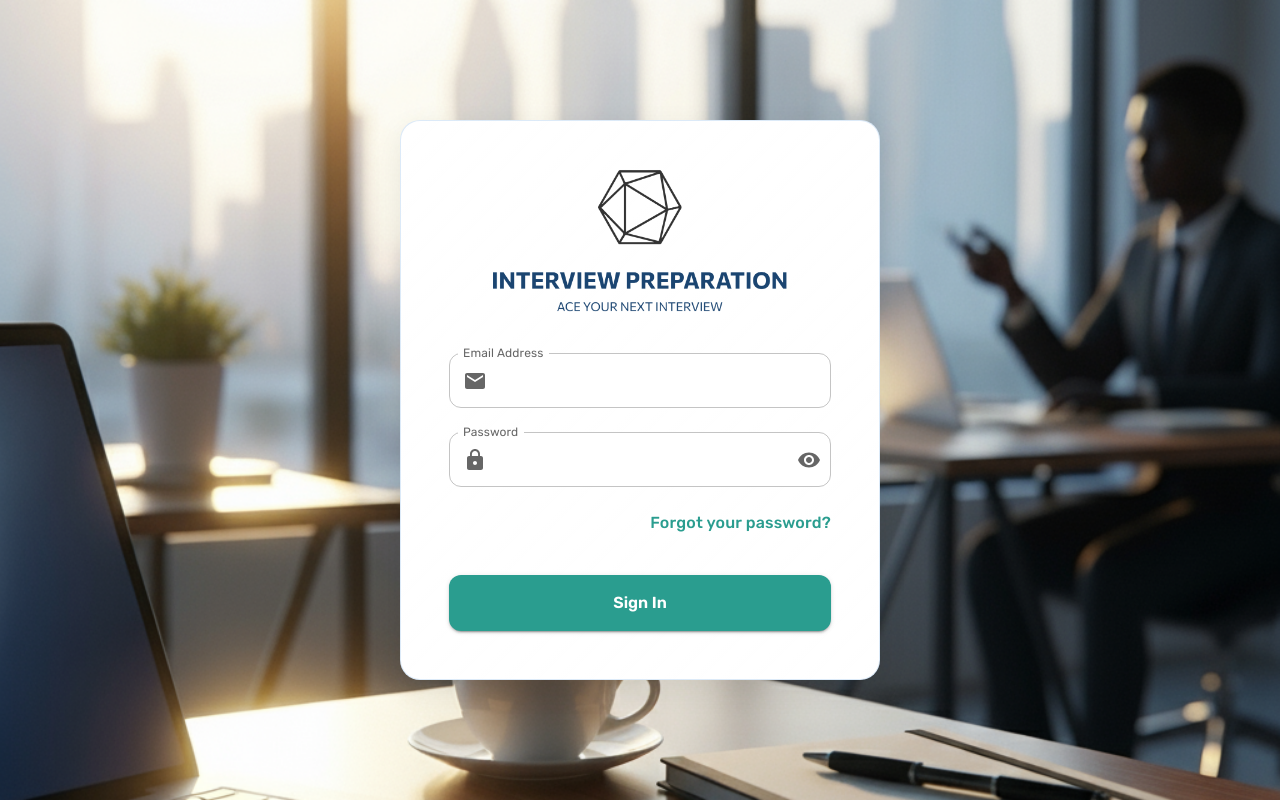
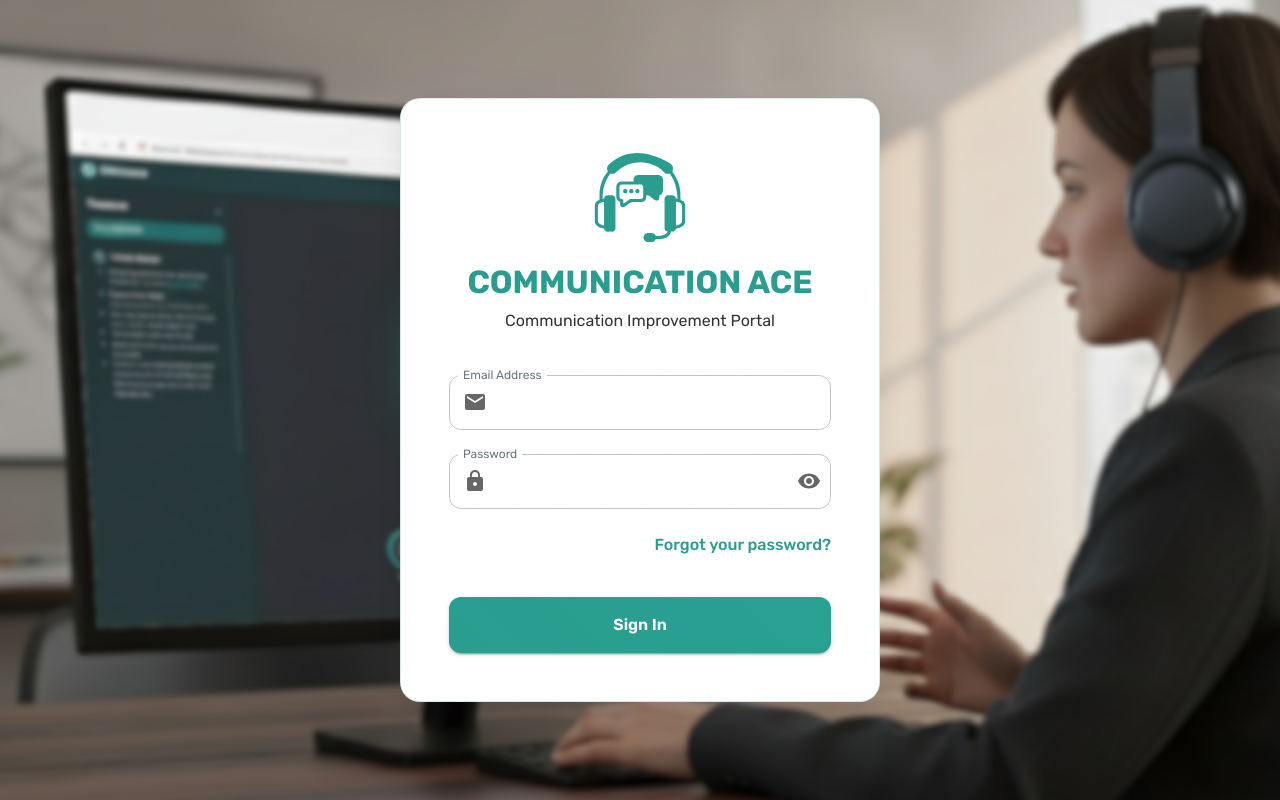
Before and after one commit to pranaybhatt19/CIP-Frontend, a React (Vite) app: page / in a window 1280 px wide. Built offline with nearby package versions, Linux system fonts and the light colour scheme; a web font is replaced by a local one.

Commit message:
UI changes

```diff
--- a/src/components/changePasswordModal.jsx
+++ b/src/components/changePasswordModal.jsx
@@ -88,7 +88,7 @@ const ChangePasswordDialog = ({ open, onClose }) => {
       fullWidth
       PaperProps={{ sx: { borderRadius: 2 } }}
     >
-      <DialogTitle sx={{ pb: 1 }}>
+      <DialogTitle sx={{ pb: 1 , mb:2.5}}>
         <Box
           sx={{
             display: "flex",
--- a/src/components/header.jsx
+++ b/src/components/header.jsx
@@ -24,7 +24,7 @@ import { useTheme } from "@mui/material/styles";
 export const Header = () => {
   const [anchorElUser, setAnchorElUser] = useState(null);
   const [username, setUsername] = useState("");
-  const [userRole, setUserRole] = useState("");
+  const [userDesignation, setUserDesignation] = useState("");
   const navigate = useNavigate();
   const theme = useTheme();
 
@@ -36,7 +36,7 @@ export const Header = () => {
       const lastName = fullName.length > 1 ? fullName[fullName.length - 1] : "";
       setUsername(`${firstName} ${lastName}`.trim());
     }
-    if (decodedToken?.role) setUserRole(decodedToken.role);
+    if (decodedToken?.designation) setUserDesignation(decodedToken.designation.name);
   }, []);
 
   const handleOpenUserMenu = (event) => setAnchorElUser(event.currentTarget);
@@ -82,7 +82,7 @@ export const Header = () => {
               <Typography sx={{ color: theme.palette.common.white, fontWeight: 500 }}>
                 {username || "User"}
               </Typography>
-              {userRole && (
+              {userDesignation && (
                 <Typography
                   sx={{
                     color: theme.palette.grey[200],
@@ -90,7 +90,7 @@ export const Header = () => {
                     textTransform: "capitalize",
                   }}
                 >
-                  {userRole}
+                  {userDesignation}
                 </Typography>
               )}
             </Box>
@@ -110,12 +110,12 @@ export const Header = () => {
                 <Typography variant="subtitle2" sx={{ fontWeight: 600, color: theme.palette.primary.main }}>
                   {username || "User"}
                 </Typography>
-                {userRole && (
+                {userDesignation && (
                   <Typography
                     variant="body2"
                     sx={{ color: theme.palette.text.secondary, textTransform: "capitalize" }}
                   >
-                    {userRole}
+                    {userDesignation}
                   </Typography>
                 )}
               </Box>
--- a/src/pages/LoginPage/login.jsx
+++ b/src/pages/LoginPage/login.jsx
@@ -24,7 +24,7 @@ import { theme } from "../../styles/login-theme";
 import { LoginvalidationSchema } from "../../util/validationSchema";
 import { Link as RouterLink, useNavigate } from "react-router-dom";
 import loginBg from "../../assets/bg-image.png";
-import logo from "../../assets/logo.png";
+import headphonesIcon from "../../assets/headphones.svg";
 
 export const LoginPage = () => {
   const [showPassword, setShowPassword] = useState(false);
@@ -73,7 +73,6 @@ export const LoginPage = () => {
           justifyContent: "center",
           backgroundImage: `url(${loginBg})`,
           backgroundSize: "cover",
-          backgroundPosition: "center",
           backgroundRepeat: "no-repeat",
         }}
       >
@@ -92,21 +91,52 @@ export const LoginPage = () => {
                   <Box
                     sx={{
                       display: "flex",
+                      flexDirection: "column",
                       justifyContent: "center",
                       alignItems: "center",
                       width: "100%",
+                      mb: 3,
                     }}
                   >
+                    {/* SVG Logo */}
                     <Box
                       component="img"
-                      src={logo}
-                      alt="Logo"
+                      src={headphonesIcon}
+                      alt="Headphones Logo"
                       sx={{
-                        width: { xs: "250px", sm: "270px", md: "300px" },
-                        height: "auto",
-                        maxWidth: "100%",
+                        width: { xs: "80px", sm: "100px" },
+                        height: { xs: "80px", sm: "100px" },
+                        mb: 2,
                       }}
                     />
+
+                    {/* Title */}
+                    <Typography
+                      variant="h4"
+                      component="h1"
+                      sx={{
+                        fontWeight: 700,
+                        color: theme.palette.primary.main,
+                        textAlign: "center",
+                        mb: 0.5,
+                        fontSize: { xs: "1.5rem", sm: "2rem" },
+                      }}
+                    >
+                      COMMUNICATION ACE
+                    </Typography>
+
+                    {/* Subtitle */}
+                    <Typography
+                      variant="subtitle1"
+                      sx={{
+                        // color: theme.palette.primary.main,
+                        textAlign: "center",
+                        fontSize: { xs: "0.875rem", sm: "1rem" },
+                        fontWeight: 400,
+                      }}
+                    >
+                      Communication Improvement Portal
+                    </Typography>
                   </Box>
 
                   <Box
--- a/src/styles/login-theme.js
+++ b/src/styles/login-theme.js
@@ -1,61 +1,90 @@
-import { createTheme } from "@mui/material";
+import { createTheme } from "@mui/material/styles";
 
 export const theme = createTheme({
   palette: {
     mode: "light",
     primary: {
-      main: "#1976d2",
-      light: "#63a4ff",
-      dark: "#004ba0",
+      main: "#2a9d8f",
+      light: "#52b7a4",
+      dark: "#21867a",
     },
     secondary: {
-      main: "#f06292",
-      light: "#ff94c2",
-      dark: "#c63f6f",
+      main: "#2196f3",
+      light: "#64b5f6",
+      dark: "#1976d2",
     },
     background: {
-      default: "#ffffff",
+      default: "#f5f5f5",
       paper: "rgba(255, 255, 255, 0.9)",
     },
     text: {
       primary: "#333333",
-      secondary: "#666666",
+      secondary: "#6c757d",
+    },
+    error: {
+      main: "#f44336",
+    },
+    warning: {
+      main: "#ff9800",
+    },
+    info: {
+      main: "#2196f3",
     },
   },
+
   typography: {
-    fontFamily: '"Inter", "Roboto", "Helvetica", "Arial", sans-serif',
-    h4: {
+    fontFamily: "Poppins, Arial, sans-serif",
+    h3: {
       fontWeight: 700,
-      letterSpacing: "-0.5px",
+      fontSize: "32px",
+      color: "#2a9d8f",
     },
-    h6: {
-      fontWeight: 600,
+    h5: {
+      fontWeight: 700,
+      fontSize: "20px",
+      color: "#2a9d8f",
     },
     body1: {
-      fontWeight: 400,
-      letterSpacing: "0.2px",
+      color: "#6c757d",
     },
-    body2: {
-      fontWeight: 300,
+    button: {
+      fontWeight: 600,
+      textTransform: "none",
     },
   },
+
   components: {
+    MuiCard: {
+      styleOverrides: {
+        root: {
+          background:
+            "linear-gradient(135deg, rgba(255, 255, 255, 0.95), rgba(255, 255, 255, 0.85))",
+          backdropFilter: "blur(12px)",
+          border: "1px solid rgba(42, 157, 143, 0.2)",
+          borderRadius: "20px",
+          boxShadow: "0 10px 25px rgba(0, 0, 0, 0.08)",
+          maxWidth: 480,
+          margin: "auto",
+          animation: "fadeIn 0.5s ease-in",
+        },
+      },
+    },
+
     MuiTextField: {
       styleOverrides: {
         root: {
           "& .MuiOutlinedInput-root": {
-            backgroundColor: "rgba(255, 255, 255, 0.85)",
-            backdropFilter: "blur(10px)",
+            backgroundColor: "#ffffff",
             borderRadius: "12px",
-            transition: "all 0.4s ease",
+            transition: "all 0.3s ease",
             "&:hover .MuiOutlinedInput-notchedOutline": {
-              borderColor: "#63a4ff",
-              boxShadow: "0 0 6px rgba(25, 118, 210, 0.2)",
+              borderColor: "#52b7a4",
+              boxShadow: "0 0 6px rgba(42, 157, 143, 0.2)",
             },
             "&.Mui-focused .MuiOutlinedInput-notchedOutline": {
-              borderColor: "#1976d2",
+              borderColor: "#2a9d8f",
               borderWidth: "2px",
-              boxShadow: "0 0 10px rgba(25, 118, 210, 0.4)",
+              boxShadow: "0 0 10px rgba(42, 157, 143, 0.3)",
             },
           },
           "& .MuiOutlinedInput-input": {
@@ -64,17 +93,16 @@ export const theme = createTheme({
             fontSize: "1rem",
           },
           "& .MuiInputLabel-root": {
-            color: "#666666",
+            color: "#6c757d",
             fontSize: "1rem",
-            // transition: "all 0.3s ease",
-            // "&.Mui-focused": {
-            //   color: "#1976d2",
-            //   transform: "translate(14px, -9px) scale(0.75)",
-            // },
+            "&.Mui-focused": {
+              color: "#2a9d8f",
+            },
           },
         },
       },
     },
+
     MuiButton: {
       styleOverrides: {
         root: {
@@ -83,38 +111,43 @@ export const theme = createTheme({
           fontWeight: 600,
           fontSize: "1rem",
           padding: "14px 28px",
-          backgroundColor: "#1976d2",
+          background: "linear-gradient(45deg, #2a9d8f, #27a192)",
           color: "#fff",
-          // transition: "all 0.3s ease",
-          // "&:hover": {
-          //   backgroundColor: "#1565c0",
-          //   transform: "scale(1.05)",
-          //   boxShadow: "0 6px 12px rgba(25, 118, 210, 0.4)",
-          // },
-          // "&:disabled": {
-          //   backgroundColor: "rgba(0, 0, 0, 0.1)",
-          //   color: "rgba(0, 0, 0, 0.3)",
-          // },
+          transition: "all 0.3s ease",
+          "&:hover": {
+            background: "linear-gradient(45deg, #21867a, #1a8578)",
+            transform: "translateY(-1px)",
+            boxShadow: "0 6px 10px rgba(42, 157, 143, 0.3)",
+          },
+          "&:disabled": {
+            backgroundColor: "rgba(0, 0, 0, 0.1)",
+            color: "rgba(0, 0, 0, 0.3)",
+          },
         },
       },
     },
-    MuiCard: {
+
+    MuiLink: {
       styleOverrides: {
         root: {
-          background:
-            "linear-gradient(135deg, rgba(255, 255, 255, 0.95), rgba(255, 255, 255, 0.8))",
-          backdropFilter: "blur(15px)",
-          border: "1px solid rgba(25, 118, 210, 0.15)",
-          borderRadius: "20px",
-          boxShadow: "0 10px 30px rgba(0, 0, 0, 0.08)",
-          // transition: "all 0.4s ease",
-          // "&:hover": {
-          //   transform: "translateY(-6px)",
-          //   boxShadow: "0 14px 40px rgba(0, 0, 0, 0.12)",
-          // },
+          fontWeight: 500,
+          color: "#2196f3",
+          "&:hover": {
+            textDecoration: "underline",
+            color: "#1565c0",
+          },
         },
       },
     },
+
+    MuiInputAdornment: {
+      styleOverrides: {
+        root: {
+          color: "#6c757d",
+        },
+      },
+    },
+
     MuiAlert: {
       styleOverrides: {
         root: {
```
Also changed, not shown: src/components/communicationListTableHead.jsx (added, +88 -0 lines), src/pages/CommunicationList/communication-list-dashboard.jsx (+18 -29 lines), src/pages/Profile/profile.jsx (+48 -23 lines), src/assets/bg-image.png, src/assets/headphones.svg (added).
